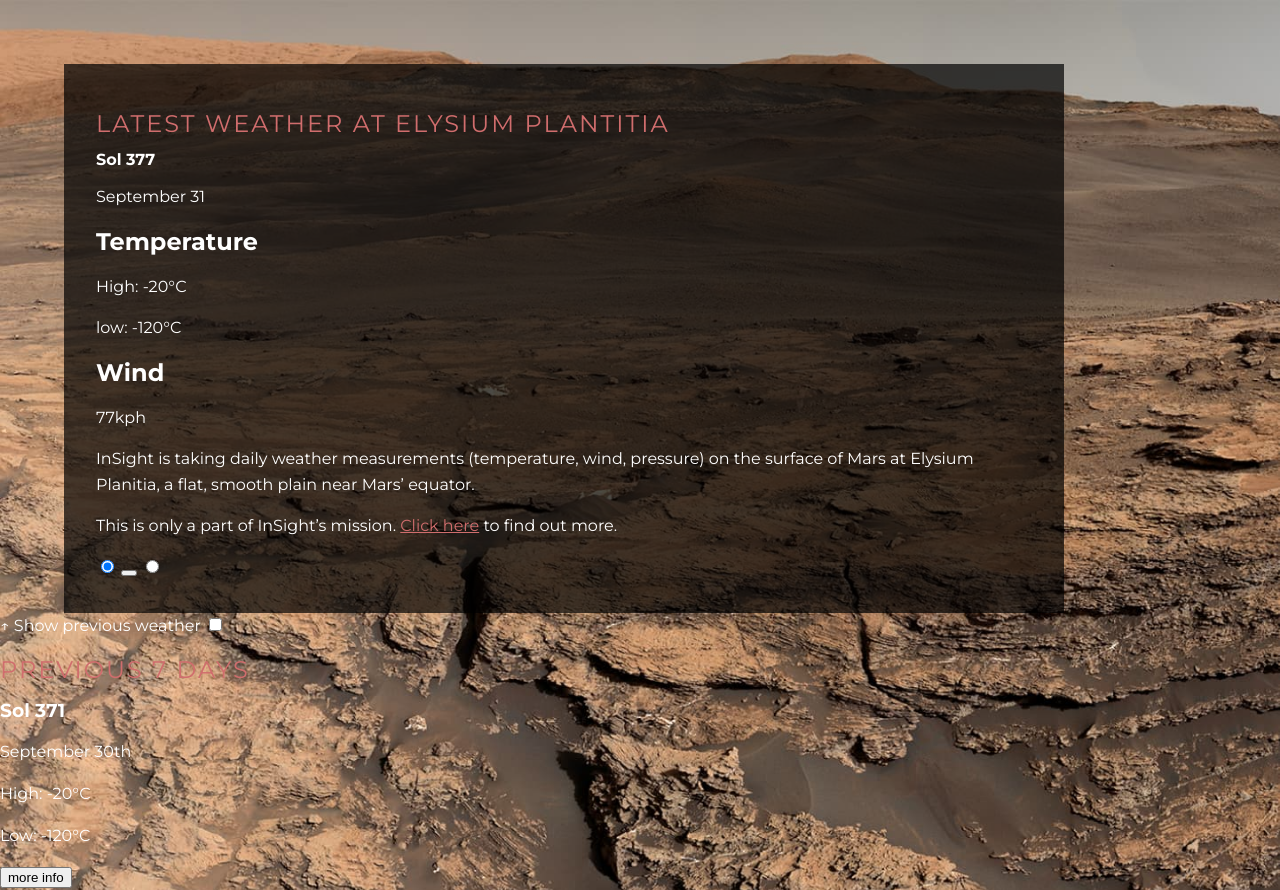
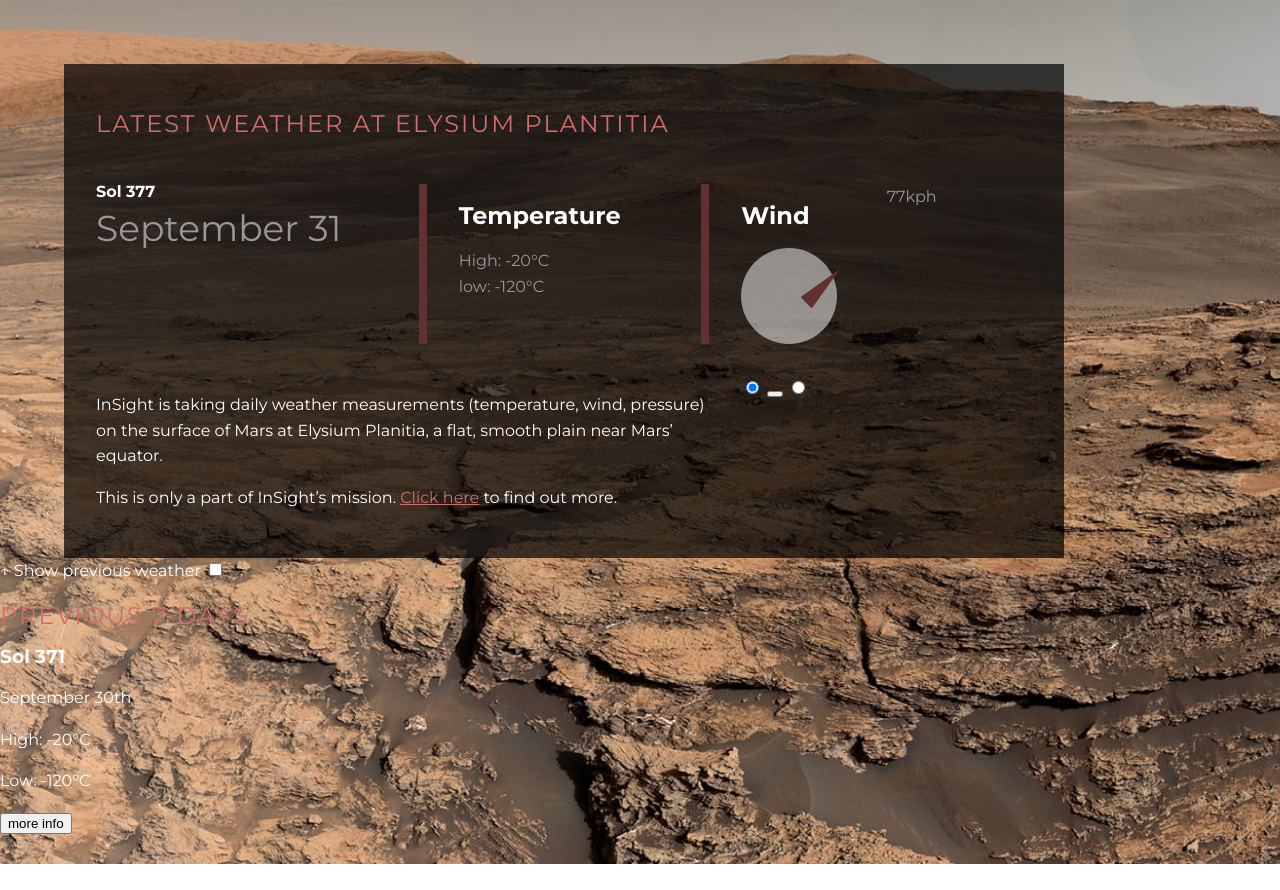
Before and after one commit to kaelif/mars-weather-app, a plain HTML site: page index.html in a window 1280 px wide. After the commit the page ends 864 px from the top, so only its background shows below. Drawn offline with Linux system fonts and the light colour scheme.

Commit message:
added wind styling

```diff
--- /dev/null
+++ b/css/main.scss
@@ -0,0 +1,143 @@
+*,
+*::before,
+*::after {
+    box-sizing: border-box;
+}
+
+:root {
+    --fw-light: 300l;
+    --fw-normal: 400;
+    --fw-semi: 500;
+    --fw-bold: 700;
+    --fs-h1: 1.5rem;
+    --fs-h2: 2.25rem;
+    --clr-light: #fff;
+    --clr-gray:  #989898;
+    --clr-dark: #444;
+    --clr-accent: #D06D6D;
+    --clr-accent-dark: #613131;
+}
+
+.sr-only:not(:focus):not(:active) {
+    clip: rect(0 0 0 0);
+    clip-path: inset(50%);
+    height: 1px;
+    overflow: hidden;
+    position: absolute;
+    white-space: nowrap;
+    width: 1px;
+}
+
+body {
+    margin: 0;
+    font-family: 'Montserrat', sans-serif;
+    line-height: 1.6;
+    background-image: url('../img/mars.jpg');
+    background-size: cover;
+    height: 100vh;
+    overflow: hidden;
+    color: var(--clr-light);
+}
+
+h1, h2, h3 { line-height: 1; }
+
+a {
+    color: var(--clr-accent);
+
+    &:hover {
+        color: var(--clr-accent-dark);
+    }
+}
+
+.main-title {
+    font-size: var(--fs-h1);
+    font-weight: var(--fw-light);
+    text-transform: uppercase;
+    color: var(--clr-accent);
+    letter-spacing: 2px;
+
+    grid-column: 1 / -1;
+}
+
+.section-title--date {
+    font-size: var(--fs-h2);
+    font-weight: var(--fw-bold);
+    margin: 0;
+}
+
+.section-title--date {
+    font-size: var(--fs-x1);
+}
+
+.reading {
+    font-size: var(--fs-x1);
+    margin: 0;
+    color: var(--clr-gray);
+}
+
+.mars-current-weather {
+    background: rgba(0, 0, 0, .7);
+    padding: 2em;
+    max-width: 1000px;
+    margin:4em 0 0 4em;
+    display: grid;
+    grid-template-columns: repeat(3, 1fr);
+    grid-gap: 2em;
+}
+
+.date {
+    grid-column: 1 / 2;
+
+    &__day {
+        font-size: var(--fs-h2);
+        margin: 0;
+        color: var(--clr-gray);
+        font-weight: var(--fw-light);
+    }
+}
+
+.temp {
+    --border: solid .5em var(--clr-accent-dark);
+    grid-column: 2 / 3;
+    border-left: var(--border);
+    border-right: var(--border);
+    padding: 0 2em;
+}
+
+.wind {
+    grid-column: 3 / 4;
+    display: grid;
+    grid-template-columns: repeat(2, 1fr);
+
+    &__direction {
+        --size: 6rem;
+        width: var(--size);
+        height: var(--size);
+        background-color: rgba(255, 255, 255, .5);
+        border-radius: 50%;
+        display: grid;
+        place-items: center;
+    }
+
+    &__arrow {
+        --direction: 0deg;
+        --size: 1rem;
+        height: calc(var(--size) * 3);
+        width: var(--size);
+        background: var(--clr-accent-dark);
+        clip-path: polygon(50% 0, 0% 100%, 100% 100%);
+        transform: translateY(-50%);
+        rotate:(45deg);
+        transform-origin: bottom center;
+
+        transition: transform 500ms ease;
+    }
+}
+
+.info {
+    grid-column: 1 / 3;
+}
+
+.unit-toggle {
+    grid-column: 3 / 4;
+}
```
Also changed, not shown: css/main.css, 1 other file.
